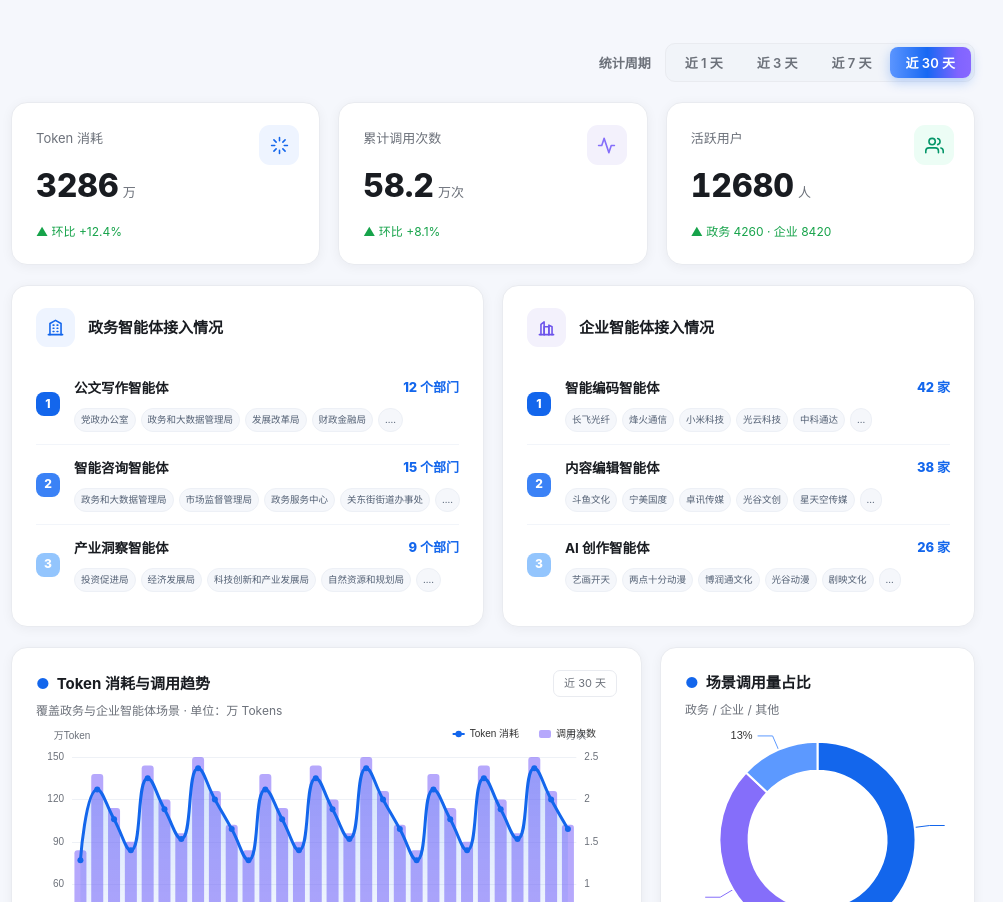
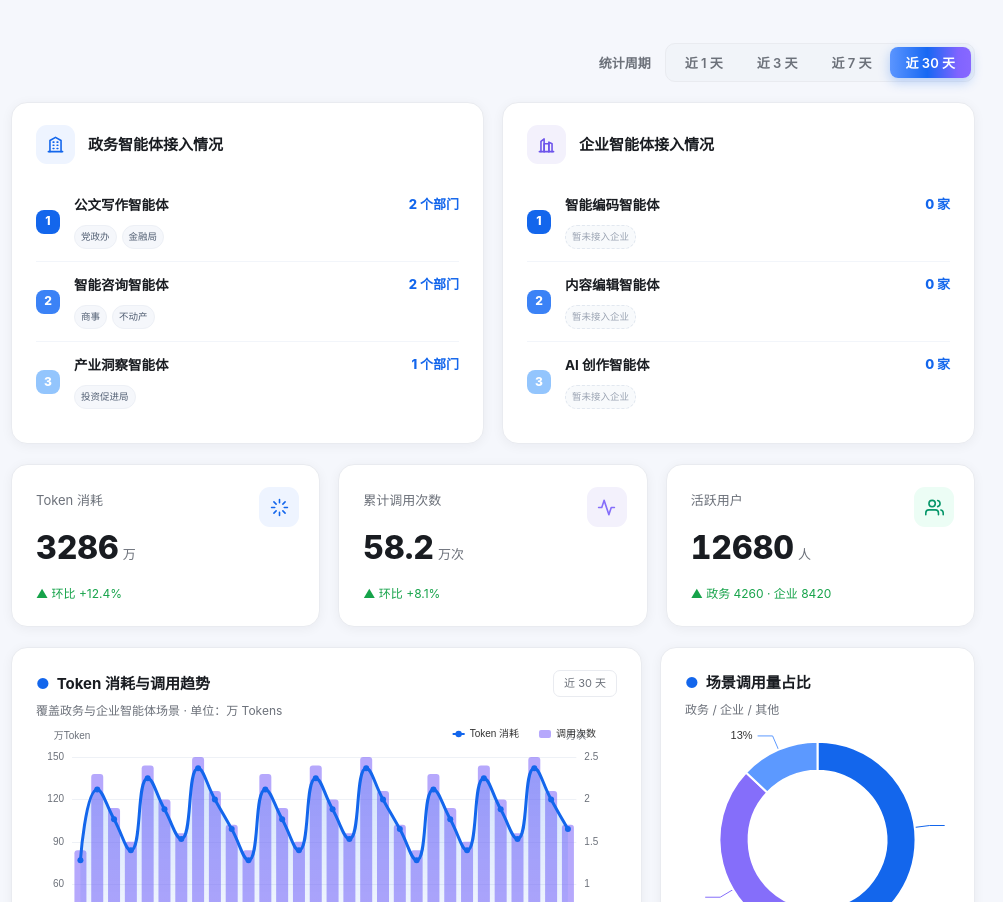
Before and after one commit to sdracheldl-ux/Optics-Valley-Unified-Portal, a plain HTML site: page index.html in a window 1280 px wide. Shown: the part 974-1876 px from the top of the page, without its empty margins (277-1280 px from the left). Drawn offline with nearby package versions, Linux system fonts and the light colour scheme.

Commit message:
Update onboarding panels and access detail modal

```diff
--- a/index.html
+++ b/index.html
@@ -267,6 +267,8 @@
   .kpi .val small { font-size: 13px; font-weight: 500; color: var(--sub); margin-left: 4px; }
   .kpi .chg { font-size: 12px; margin-top: 8px; color: #16a34a; }
   .usage-panel-grid { display: grid; grid-template-columns: 1fr 1fr; gap: 18px; margin-top: 20px; }
+  .usage-panel-grid.first { margin-top: 0; margin-bottom: 20px; }
+  .kpi-row.after { margin-top: 0; }
   .usage-panel { padding: 22px 24px; overflow: hidden; }
   .up-head { display: flex; align-items: center; gap: 13px; margin-bottom: 18px; }
   .up-icon { width: 39px; height: 39px; border-radius: 11px; display: grid; place-items: center;
@@ -290,6 +292,7 @@
     font-size: 9.5px; color: #536074; background: #f5f7fb; border: 1px solid #edf0f6;
     border-radius: 999px; padding: 3px 6px; white-space: nowrap; }
   .company-tags .more-tag { cursor: default; }
+  .company-tags .empty-tag { color: #9aa3b2; background: #f8fafc; border-style: dashed; border-color: #e2e8f0; }
 
   .modal-mask { display: none; position: fixed; inset: 0; z-index: 100; background: rgba(15,23,42,.42);
     padding: 28px; align-items: center; justify-content: center; }
@@ -316,6 +319,7 @@
   .modal-rank-name { min-width: 0; font-size: 13.5px; font-weight: 700; color: var(--ink);
     overflow: hidden; text-overflow: ellipsis; white-space: nowrap; }
   .modal-rank-val { font-size: 13px; font-weight: 800; color: var(--brand); white-space: nowrap; }
+  .modal-empty { padding: 48px 0; text-align: center; font-size: 13px; color: #9aa3b2; }
 
   .chart-grid { display: grid; grid-template-columns: 2fr 1fr; gap: 18px; margin-top: 20px; }
   .chart-grid-2 { display: grid; grid-template-columns: repeat(2, 1fr); gap: 18px; margin-top: 18px; }
@@ -649,6 +653,91 @@
       </div>
     </div>
 
+    <div class="usage-panel-grid first">
+      <section class="panel usage-panel">
+        <div class="up-head">
+          <span class="up-icon">
+            <svg width="19" height="19" viewBox="0 0 24 24" fill="none" stroke="currentColor" stroke-width="2" stroke-linecap="round" stroke-linejoin="round"><path d="M3 21h18"/><path d="M5 21V7l7-4 7 4v14"/><path d="M9 9h1M9 13h1M9 17h1M14 9h1M14 13h1M14 17h1"/></svg>
+          </span>
+          <span class="up-title">政务智能体接入情况</span>
+        </div>
+
+        <div>
+          <div class="rank-row">
+            <span class="rank-no">1</span>
+            <div>
+              <span class="rank-name">公文写作智能体</span>
+              <div class="company-tags">
+                <span>党政办</span><span>金融局</span>
+              </div>
+            </div>
+            <button class="rank-val" type="button" data-rank="gov-doc">2 个部门</button>
+          </div>
+          <div class="rank-row">
+            <span class="rank-no">2</span>
+            <div>
+              <span class="rank-name">智能咨询智能体</span>
+              <div class="company-tags">
+                <span>商事</span><span>不动产</span>
+              </div>
+            </div>
+            <button class="rank-val" type="button" data-rank="gov-consult">2 个部门</button>
+          </div>
+          <div class="rank-row">
+            <span class="rank-no">3</span>
+            <div>
+              <span class="rank-name">产业洞察智能体</span>
+              <div class="company-tags">
+                <span>投资促进局</span>
+              </div>
+            </div>
+            <button class="rank-val" type="button" data-rank="gov-industry">1 个部门</button>
+          </div>
+        </div>
+      </section>
+
+      <section class="panel usage-panel">
+        <div class="up-head">
+          <span class="up-icon">
+            <svg width="19" height="19" viewBox="0 0 24 24" fill="none" stroke="currentColor" stroke-width="2" stroke-linecap="round" stroke-linejoin="round"><path d="M3 21h18"/><path d="M5 21V8l4-3v16"/><path d="M19 21V11l-4-2v12"/><path d="M9 21V11h6v10"/></svg>
+          </span>
+          <span class="up-title">企业智能体接入情况</span>
+        </div>
+        <div>
+          <div class="rank-row">
+            <span class="rank-no">1</span>
+            <div>
+              <span class="rank-name">智能编码智能体</span>
+              <div class="company-tags">
+                <span class="empty-tag">暂未接入企业</span>
+              </div>
+            </div>
+            <button class="rank-val" type="button" data-rank="ent-code">0 家</button>
+          </div>
+          <div class="rank-row">
+            <span class="rank-no">2</span>
+            <div>
+              <span class="rank-name">内容编辑智能体</span>
+              <div class="company-tags">
+                <span class="empty-tag">暂未接入企业</span>
+              </div>
+            </div>
+            <button class="rank-val" type="button" data-rank="ent-edit">0 家</button>
+          </div>
+          <div class="rank-row">
+            <span class="rank-no">3</span>
+            <div>
+              <span class="rank-name">AI 创作智能体</span>
+              <div class="company-tags">
+                <span class="empty-tag">暂未接入企业</span>
+              </div>
+            </div>
+            <button class="rank-val" type="button" data-rank="ent-create">0 家</button>
+          </div>
+        </div>
+      </section>
+    </div>
+
     <div class="kpi-row">
       <div class="kpi">
         <div class="ico"><svg width="19" height="19" viewBox="0 0 24 24" fill="none" stroke="currentColor" stroke-width="2" stroke-linecap="round" stroke-linejoin="round"><path d="M12 2v4M12 18v4M4.93 4.93l2.83 2.83M16.24 16.24l2.83 2.83M2 12h4M18 12h4M4.93 19.07l2.83-2.83M16.24 7.76l2.83-2.83"/></svg></div>
@@ -668,91 +757,6 @@
         <div class="val"><span id="kpiUser" data-count="12680">0</span><small>人</small></div>
         <div class="chg" id="kpiUserChg">▲ 政务 4260 · 企业 8420</div>
       </div>
-    </div>
-
-    <div class="usage-panel-grid">
-      <section class="panel usage-panel">
-        <div class="up-head">
-          <span class="up-icon">
-            <svg width="19" height="19" viewBox="0 0 24 24" fill="none" stroke="currentColor" stroke-width="2" stroke-linecap="round" stroke-linejoin="round"><path d="M3 21h18"/><path d="M5 21V7l7-4 7 4v14"/><path d="M9 9h1M9 13h1M9 17h1M14 9h1M14 13h1M14 17h1"/></svg>
-          </span>
-          <span class="up-title">政务智能体接入情况</span>
-        </div>
-
-        <div>
-          <div class="rank-row">
-            <span class="rank-no">1</span>
-            <div>
-              <span class="rank-name">公文写作智能体</span>
-              <div class="company-tags">
-                <span>党政办公室</span><span>政务和大数据管理局</span><span>发展改革局</span><span>财政金融局</span><span class="more-tag">....</span>
-              </div>
-            </div>
-            <button class="rank-val" type="button" data-rank="gov-doc">12 个部门</button>
-          </div>
-          <div class="rank-row">
-            <span class="rank-no">2</span>
-            <div>
-              <span class="rank-name">智能咨询智能体</span>
-              <div class="company-tags">
-                <span>政务和大数据管理局</span><span>市场监督管理局</span><span>政务服务中心</span><span>关东街街道办事处</span><span class="more-tag">....</span>
-              </div>
-            </div>
-            <button class="rank-val" type="button" data-rank="gov-consult">15 个部门</button>
-          </div>
-          <div class="rank-row">
-            <span class="rank-no">3</span>
-            <div>
-              <span class="rank-name">产业洞察智能体</span>
-              <div class="company-tags">
-                <span>投资促进局</span><span>经济发展局</span><span>科技创新和产业发展局</span><span>自然资源和规划局</span><span class="more-tag">....</span>
-              </div>
-            </div>
-            <button class="rank-val" type="button" data-rank="gov-industry">9 个部门</button>
-          </div>
-        </div>
-      </section>
-
-      <section class="panel usage-panel">
-        <div class="up-head">
-          <span class="up-icon">
-            <svg width="19" height="19" viewBox="0 0 24 24" fill="none" stroke="currentColor" stroke-width="2" stroke-linecap="round" stroke-linejoin="round"><path d="M3 21h18"/><path d="M5 21V8l4-3v16"/><path d="M19 21V11l-4-2v12"/><path d="M9 21V11h6v10"/></svg>
-          </span>
-          <span class="up-title">企业智能体接入情况</span>
-        </div>
-        <div>
-          <div class="rank-row">
-            <span class="rank-no">1</span>
-            <div>
-              <span class="rank-name">智能编码智能体</span>
-              <div class="company-tags">
-                <span>长飞光纤</span><span>烽火通信</span><span>小米科技</span><span>光云科技</span><span>中科通达</span><span class="more-tag">...</span>
-              </div>
-            </div>
-            <button class="rank-val" type="button" data-rank="ent-code">42 家</button>
-          </div>
-          <div class="rank-row">
-            <span class="rank-no">2</span>
-            <div>
-              <span class="rank-name">内容编辑智能体</span>
-              <div class="company-tags">
-                <span>斗鱼文化</span><span>宁美国度</span><span>卓讯传媒</span><span>光谷文创</span><span>星天空传媒</span><span class="more-tag">...</span>
-              </div>
-            </div>
-            <button class="rank-val" type="button" data-rank="ent-edit">38 家</button>
-          </div>
-          <div class="rank-row">
-            <span class="rank-no">3</span>
-            <div>
-              <span class="rank-name">AI 创作智能体</span>
-              <div class="company-tags">
-                <span>艺画开天</span><span>两点十分动漫</span><span>博润通文化</span><span>光谷动漫</span><span>剧映文化</span><span class="more-tag">...</span>
-              </div>
-            </div>
-            <button class="rank-val" type="button" data-rank="ent-create">26 家</button>
-          </div>
-        </div>
-      </section>
     </div>
 
     <div class="chart-grid">
@@ -985,46 +989,34 @@
   /* ===== 接入详情弹窗 ===== */
   var rankData = {
     'gov-doc': {
-      title: '公文写作智能体使用排名', note: '按部门使用次数排名', unit: '次',
+      title: '公文写作智能体接入部门', note: '已接入部门 · 使用次数', unit: '次',
       items: [
-        ['党政办公室', 1286], ['政务和大数据管理局', 734], ['发展改革局', 518], ['财政金融局', 426],
-        ['建设管理和交通局', 366], ['市场监督管理局', 302], ['人力资源和社会保障局', 268], ['关东街街道办事处', 219]
+        ['党政办', 0], ['金融局', 0]
       ]
     },
     'gov-consult': {
-      title: '智能咨询智能体使用排名', note: '按部门使用次数排名', unit: '次',
+      title: '智能咨询智能体接入部门', note: '已接入部门 · 使用次数', unit: '次',
       items: [
-        ['政务和大数据管理局', 612], ['市场监督管理局', 536], ['政务服务中心', 482], ['关东街街道办事处', 355],
-        ['佛祖岭街街道办事处', 318], ['人力资源和社会保障局', 284], ['税务部门', 246], ['公安分局', 198]
+        ['商事', 0], ['不动产', 0]
       ]
     },
     'gov-industry': {
-      title: '产业洞察智能体使用排名', note: '按部门使用次数排名', unit: '次',
+      title: '产业洞察智能体接入部门', note: '已接入部门 · 使用次数', unit: '次',
       items: [
-        ['投资促进局', 728], ['经济发展局', 604], ['科技创新和产业发展局', 463], ['自然资源和规划局', 219],
-        ['商务部门', 176], ['统计部门', 142], ['企业服务中心', 118], ['园区办', 96]
+        ['投资促进局', 0]
       ]
     },
     'ent-code': {
-      title: '智能编码智能体企业使用排名', note: '按企业使用次数排名', unit: '次',
-      items: [
-        ['长飞光纤', 1860], ['烽火通信', 1624], ['小米科技', 1492], ['光云科技', 1186], ['中科通达', 1032],
-        ['佰钧成技术', 896], ['达梦数据', 764], ['极目智能', 642]
-      ]
+      title: '智能编码智能体接入企业', note: '暂未接入企业', unit: '次',
+      items: []
     },
     'ent-edit': {
-      title: '内容编辑智能体企业使用排名', note: '按企业使用次数排名', unit: '次',
-      items: [
-        ['斗鱼文化', 1520], ['宁美国度', 1318], ['卓讯传媒', 1196], ['光谷文创', 1028], ['星天空传媒', 936],
-        ['斑马快跑', 782], ['光合数字传媒', 655], ['九头鸟文化', 512]
-      ]
+      title: '内容编辑智能体接入企业', note: '暂未接入企业', unit: '次',
+      items: []
     },
     'ent-create': {
-      title: 'AI 创作智能体企业使用排名', note: '按企业使用次数排名', unit: '次',
-      items: [
-        ['艺画开天', 1268], ['两点十分动漫', 1142], ['博润通文化', 986], ['光谷动漫', 824], ['剧映文化', 718],
-        ['知音动漫', 604], ['光影盒子', 486], ['华娱影业', 392]
-      ]
+      title: 'AI 创作智能体接入企业', note: '暂未接入企业', unit: '次',
+      items: []
     }
   };
 
@@ -1042,6 +1034,9 @@
     if (!data) return;
     modalTitle.textContent = data.title;
     modalNote.textContent = data.note;
+    if (!data.items.length) {
+      modalBody.innerHTML = '<div class="modal-empty">暂未接入企业</div>';
+    } else {
       modalBody.innerHTML = data.items.map(function (item, index) {
         return '<div class="modal-rank">' +
           '<span class="rank-no">' + (index + 1) + '</span>' +
@@ -1049,6 +1044,7 @@
           '<span class="modal-rank-val">' + formatNumber(item[1]) + ' ' + data.unit + '</span>' +
           '</div>';
       }).join('');
+    }
     document.body.classList.add('modal-open');
   }
 
```
Lines whose indentation alone changed are shown as unchanged.
